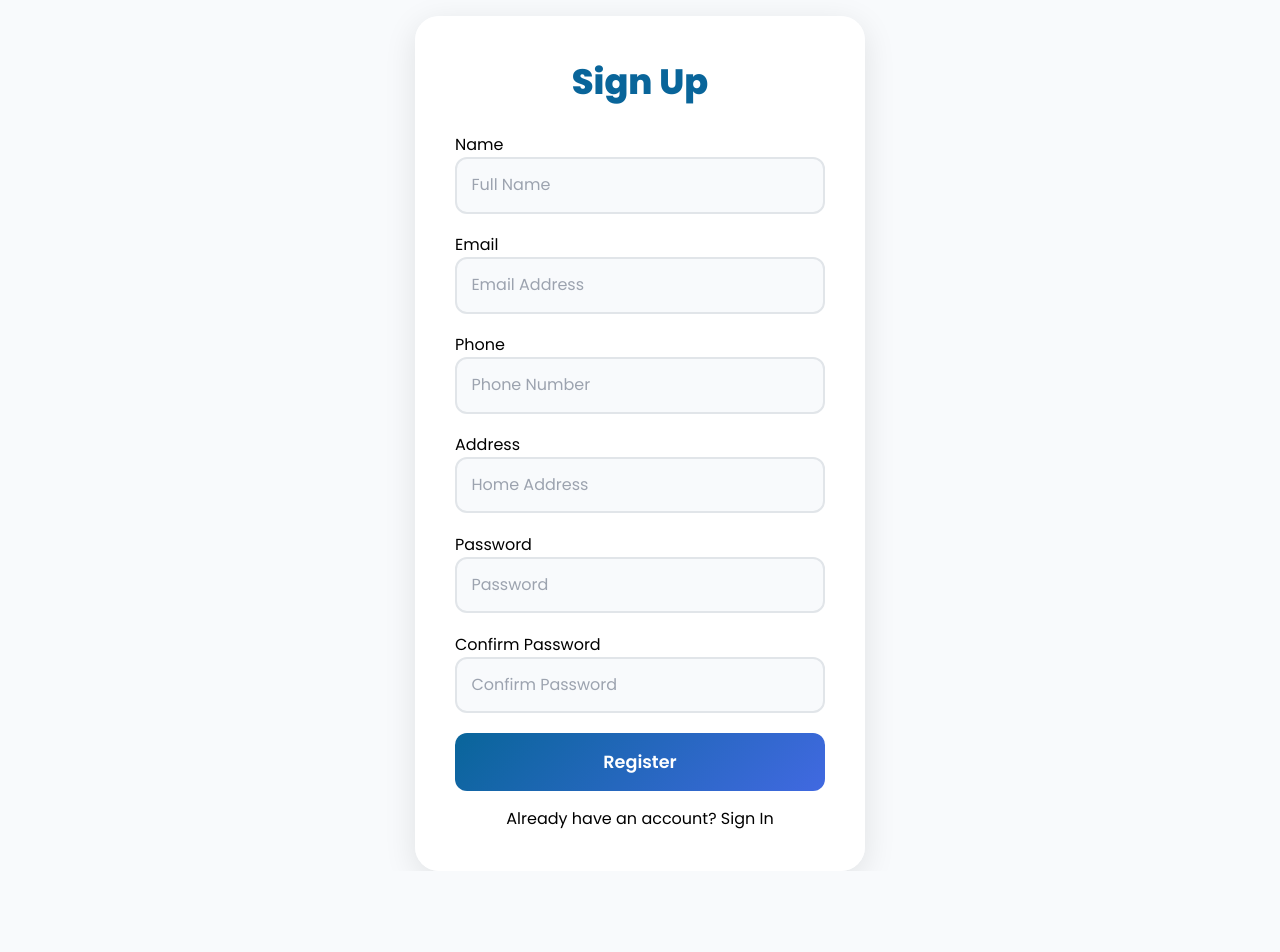
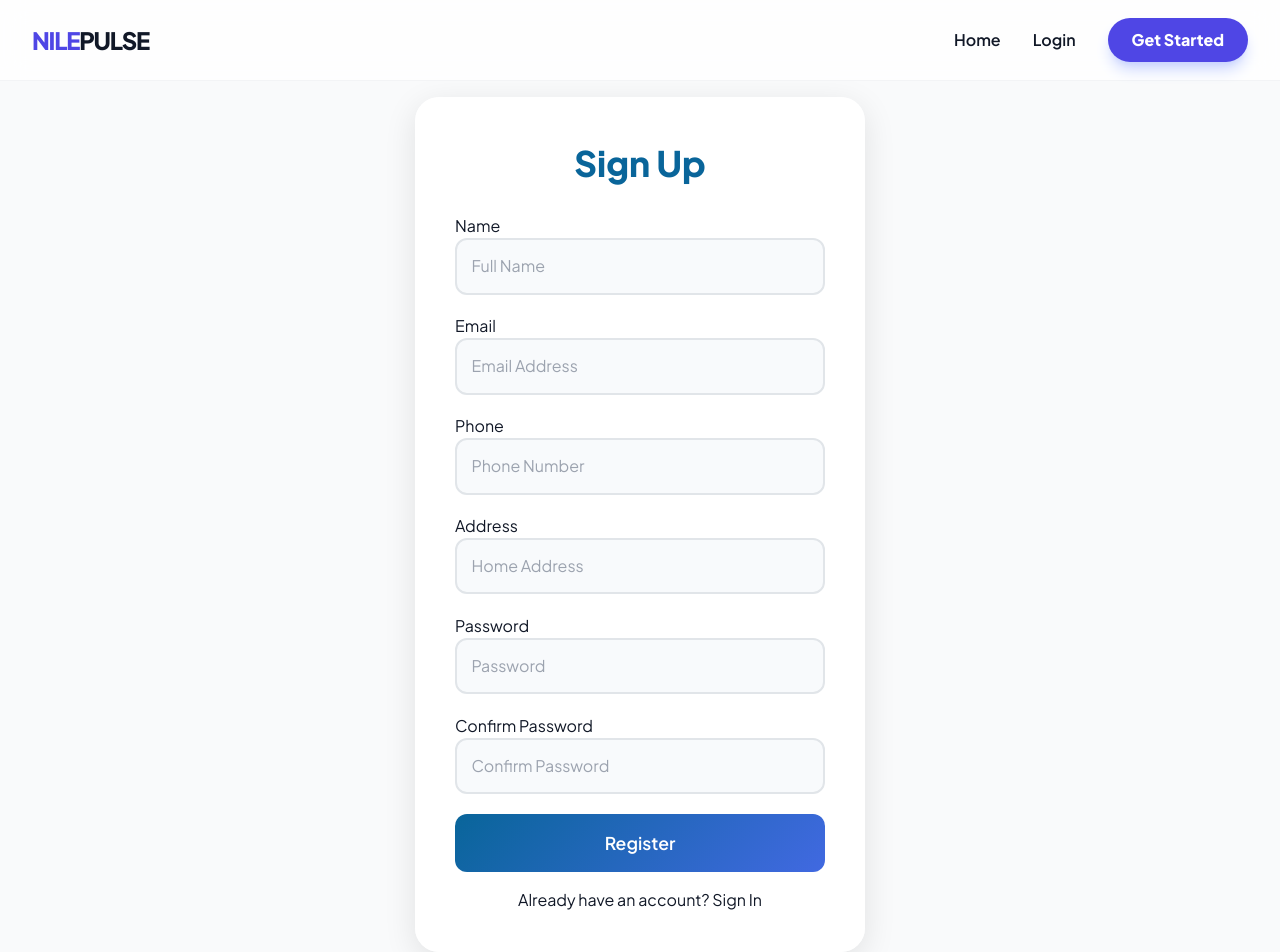
Before and after one commit to SotonyeObenney/LaundryManagementSystem, a Flask app: page /auth/register in a window 1280 px wide. Before the commit the page ends 871 px from the top, so only its background shows below. Run offline with Flask 3, Linux system fonts and the light colour scheme; some libraries are stand-ins or nearby versions.

Commit message:
feat: include nav bar in base.html

```diff
--- a/app/templates/base.html
+++ b/app/templates/base.html
@@ -1,25 +1,68 @@
-<!doctype html>
+<!DOCTYPE html>
 <html lang="en">
 <head>
-    <meta charset="UTF-8" />
-    <meta name="viewport" content="width=device-width, initial-scale=1.0" />
-    <title>{% block title %}LMS{% endblock %}</title>
-    <link href="https://fonts.googleapis.com/css2?family=Poppins:wght@300;400;500;600;700;800&display=swap" rel="stylesheet" />
+    <meta charset="UTF-8">
+    <meta name="viewport" content="width=device-width, initial-scale=1.0">
+    <title>Nile Laundry Pulse</title>
     <script src="https://cdn.tailwindcss.com"></script>
-    <link rel="stylesheet" href="{{ url_for('static', filename='auth/style.css') }}" />    {% block extra_head %}{% endblock %}
+    <link href="https://fonts.googleapis.com/css2?family=Plus+Jakarta+Sans:wght@400;600;800&display=swap" rel="stylesheet">
+    <link rel="stylesheet" href="{{ url_for('static', filename='auth/style.css') }}" />
+    <style>body { font-family: 'Plus Jakarta Sans', sans-serif; }</style>
 </head>
-  <body>
-    <div class="flash-container" style="max-width: 450px; margin: 1rem auto; text-align: center;">
+<body class="bg-gray-50 text-gray-900">
+
+    <!-- NAVIGATION BAR -->
+    <nav class="bg-white/80 backdrop-blur-md sticky top-0 z-50 border-b border-gray-100">
+        <div class="max-w-7xl mx-auto px-4 sm:px-6 lg:px-8">
+            <div class="flex justify-between h-20">
+                <div class="flex items-center">
+                    <a href="{{ url_for('main.home') }}" class="text-2xl font-black tracking-tighter text-indigo-600">
+                        NILE<span class="text-gray-900">PULSE</span>
+                    </a>
+                </div>
+
+                <div class="hidden md:flex items-center space-x-8">
+                    {% if current_user.is_authenticated %}
+                        <!-- This uses your new redirect logic -->
+                        <a href="{{ url_for('main.dashboard_redirect') }}" class="font-semibold hover:text-indigo-600 transition">Dashboard</a>
+
+                        {% if current_user.role == 'customer' %}
+                            <a href="{{ url_for('bookings.create_order') }}" class="font-semibold hover:text-indigo-600 transition">Book Laundry</a>
+                        {% endif %}
+
+                        <div class="flex items-center gap-4 ml-4 pl-4 border-l border-gray-200">
+                            <span class="text-sm font-medium text-gray-500">{{ current_user.name }}</span>
+                            <a href="{{ url_for('auth.logout') }}" class="text-sm font-bold text-red-500 hover:text-red-600">Logout</a>
+                        </div>
+                    {% else %}
+                        <a href="{{ url_for('main.home') }}" class="font-semibold hover:text-indigo-600 transition">Home</a>
+                        <a href="{{ url_for('auth.login') }}" class="font-semibold hover:text-indigo-600 transition">Login</a>
+                        <a href="{{ url_for('auth.register') }}" class="bg-indigo-600 text-white px-6 py-2.5 rounded-full font-bold hover:bg-indigo-700 transition shadow-lg shadow-indigo-200">
+                            Get Started
+                        </a>
+                    {% endif %}
+                </div>
+            </div>
+        </div>
+    </nav>
+
+    <!-- FLASH MESSAGES -->
+    <div class="max-w-7xl mx-auto px-4 mt-4">
         {% with messages = get_flashed_messages(with_categories=true) %}
             {% if messages %}
                 {% for category, message in messages %}
-            <div class="flash-msg msg-{{ category }}">
+                    <div class="p-4 rounded-xl mb-4 font-bold {% if category == 'success' %} bg-green-100 text-green-700 {% else %} bg-red-100 text-red-700 {% endif %}">
                         {{ message }}
                     </div>
                 {% endfor %}
             {% endif %}
         {% endwith %}
     </div>
+
+    <!-- MAIN CONTENT -->
+    <main>
         {% block content %}{% endblock %}
+    </main>
+
 </body>
 </html>
```
Lines whose indentation alone changed are shown as unchanged.
